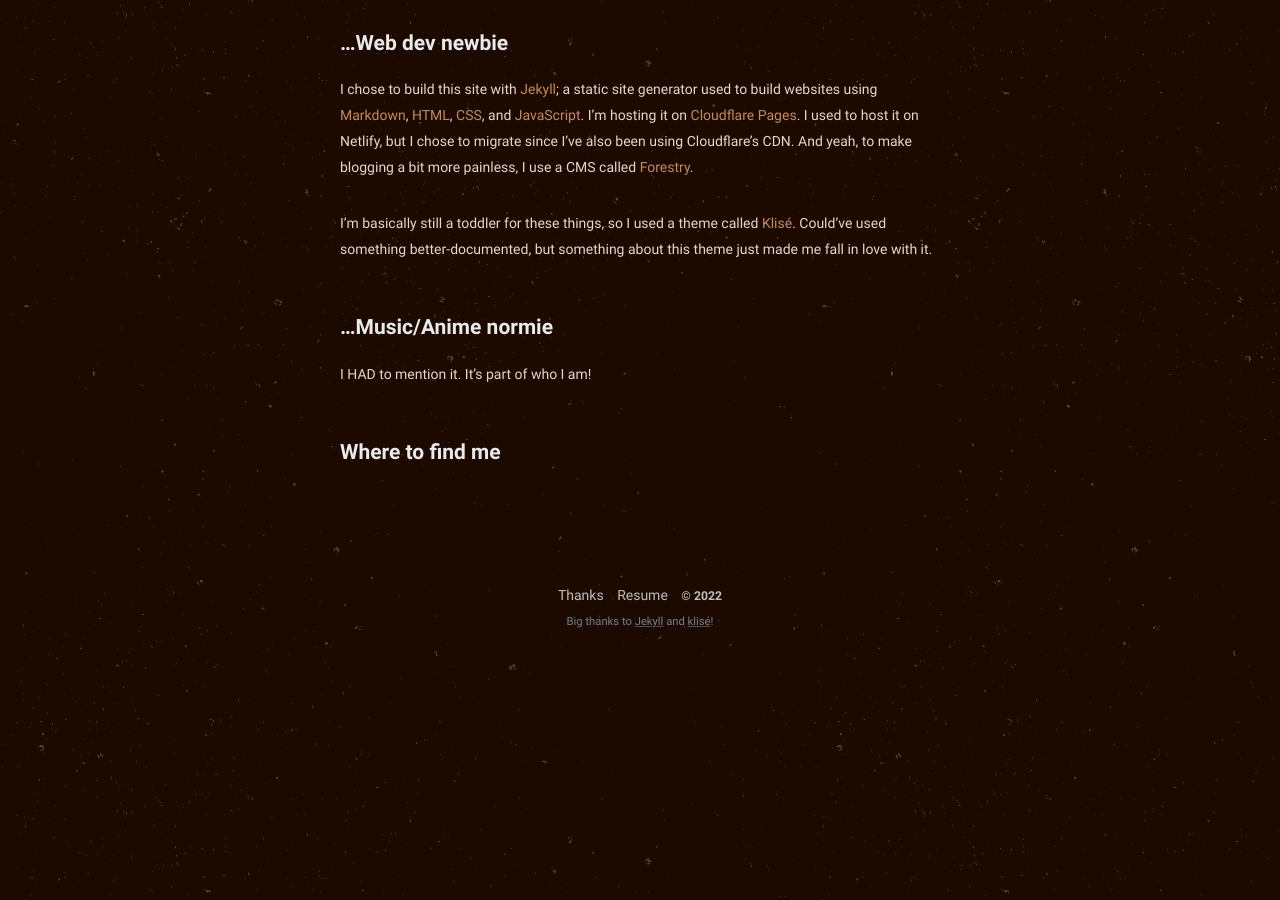
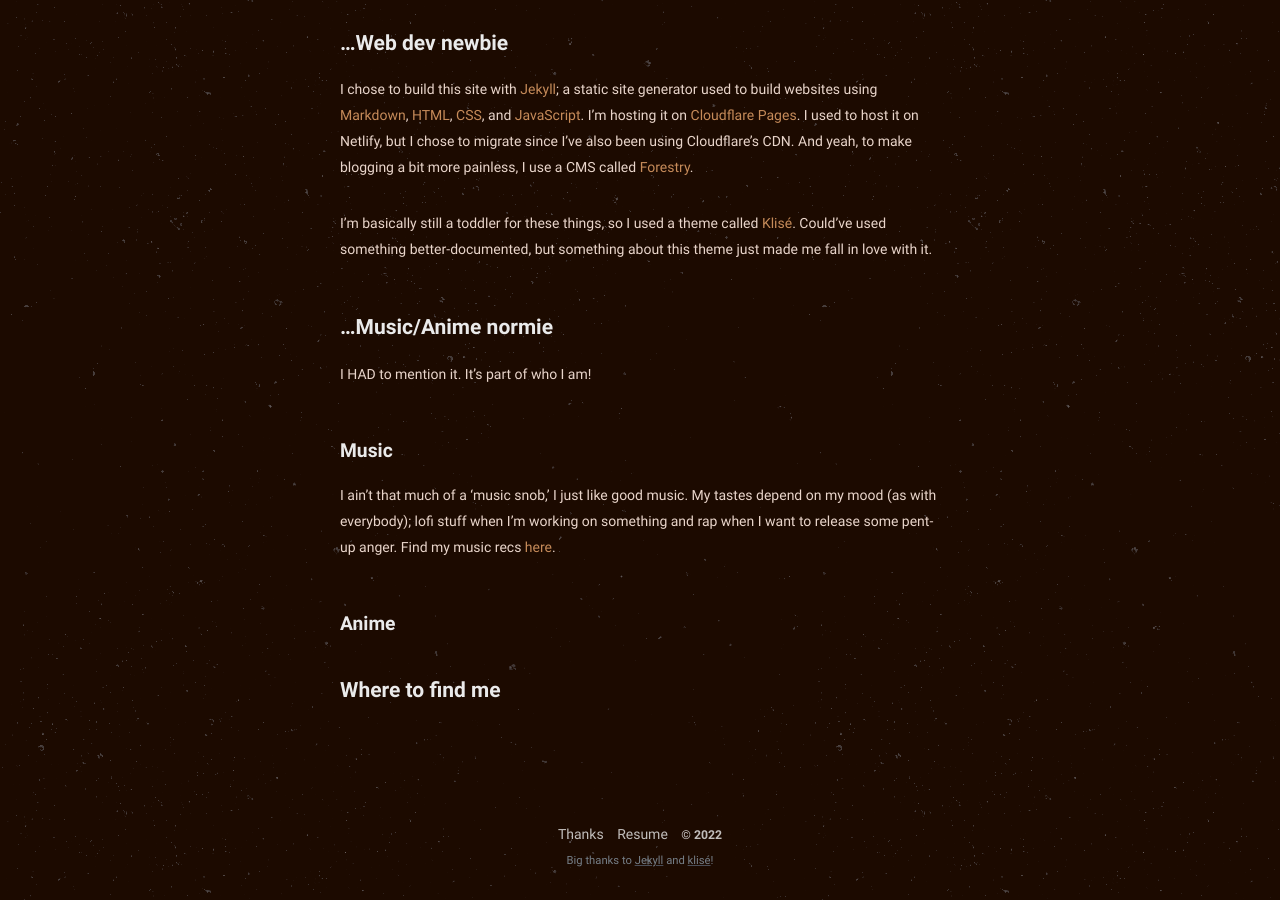
Before and after one commit to philippines69/carlcastroarchives, a Jekyll site: the page built from about.md, in a window 1280 px wide and 900 px high, scrolled down 1196 px. Built offline with Jekyll 4.4.1, drawn with Linux system fonts in a browser that asks for light colours.

Commit message:
Update from Forestry.io philippines69 updated about.md

```diff
--- a/about.md
+++ b/about.md
@@ -38,4 +38,10 @@
 
 I HAD to mention it. It's part of who I am!
 
+## Music
+
+I ain't that much of a 'music snob,' I just like good music. My tastes depend on my mood (as with everybody); lofi stuff when I'm working on something and rap when I want to release some pent-up anger. Find my music recs [here](https://www.carlcastroarchives.ml/archive/#Music).
+
+## Anime
+
 # Where to find me
```
